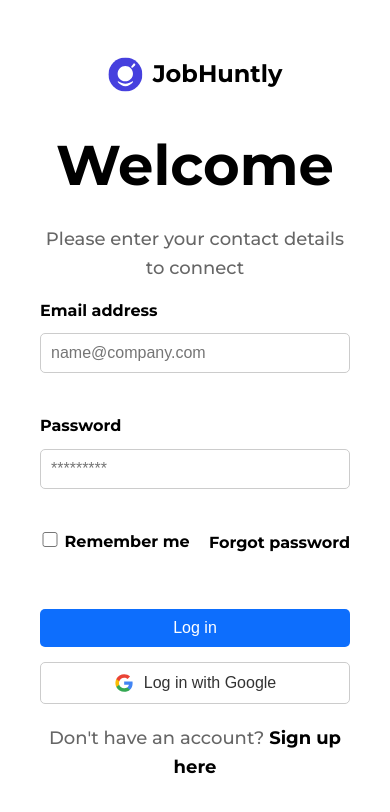
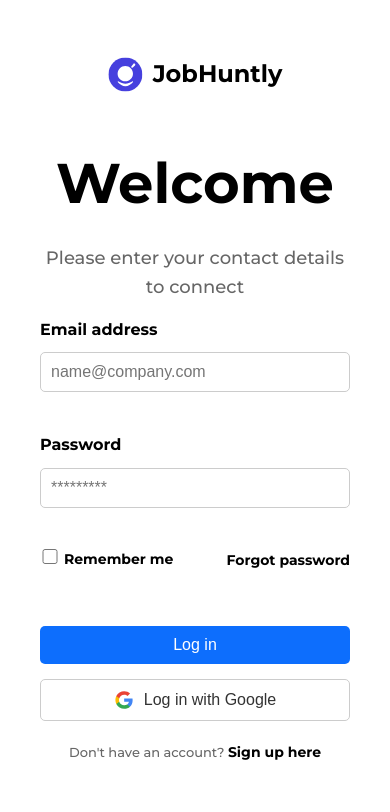
Before and after one commit to Hasibullah-Wahabzadah/Job-Portal, a plain HTML site: page Log-in.html in a window 390 px wide. Drawn offline with Linux system fonts and the light colour scheme; files that its build step writes are made by us from their sources; files whose address does not match are found by name.

Commit message:
update font and size

```diff
--- a/Log-in.html
+++ b/Log-in.html
@@ -33,7 +33,7 @@
               <label for="password">Password</label>
               <input type="password" id="password" placeholder="*********" required>
               <div class="options">
-                <label>
+                <label class="remember">
                   <input type="checkbox"> Remember me
                 </label>
                 <a href="#" class="forgot-password">Forgot password</a>
--- a/css/Log-in.css
+++ b/css/Log-in.css
@@ -158,6 +158,7 @@ body {
   }
 
   .right-section .signup {
+    font-size: 0.9rem;
     text-align: center;
     margin-top: 20px;
   }
@@ -168,7 +169,6 @@ body {
     text-decoration: none;
   }
 
-  /* Media Query for Mobile */
   @media (max-width: 768px) {
     .container {
       flex-direction: column;
@@ -192,4 +192,17 @@ body {
         margin-bottom: 20px ;
         margin-top: 15px ;
     }
+    .signup  a{
+      font-size: 14px;
+    }
+    .right-section .signup {
+      font-size: 13px;
+    }
+    .options label {
+      font-size: 14px;
+    }
+    .forgot-password {
+      font-size: 14px;
+    }
+
   }
--- a/css/index.css
+++ b/css/index.css
@@ -54,7 +54,7 @@ body {
   justify-content: center;
   align-items: center;
   margin-top: 250px;
-  margin-bottom: 195px;
+  margin-bottom: 200px;
 }
 
 .content {
```
